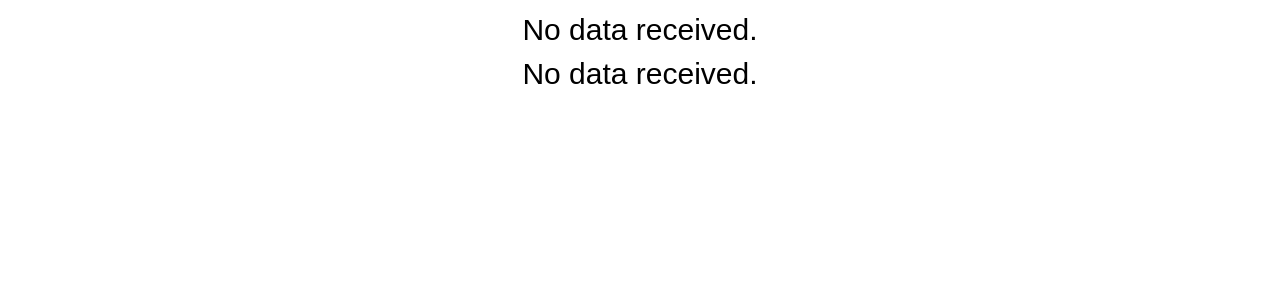
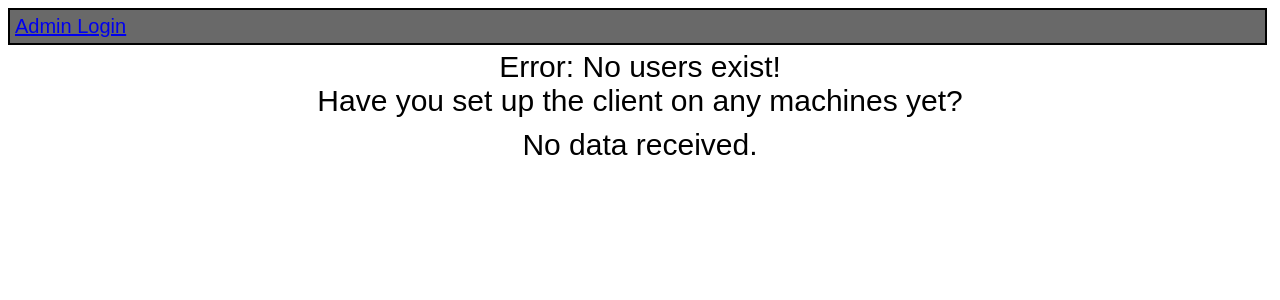
Before and after one commit to segesmac/win-logon-limiter, a PHP site: page / in a window 1280 px wide. Shown: the top 300 px of the page. Run offline with PHP 8.4, Linux system fonts and the light colour scheme; data that the repository does not hold is empty.

Commit message:
Removing echo from api and setting up correct index.php

```diff
--- a/webobjects/html/admin/index.php
+++ b/webobjects/html/admin/index.php
@@ -39,7 +39,7 @@
 ?>
 <script src="includes/jquery.min.js"></script>
 <link rel="stylesheet" href="includes/style.css" />
-<a href="admin/"><div id="adminconsolebutton">Admin Login</div></a>
+
 </head>
 <body>
 <!--Your candidate is: <h1 id=list>-</h1> Make the locals proud.
--- a/webobjects/html/api/v1/admin_users.php
+++ b/webobjects/html/api/v1/admin_users.php
@@ -203,7 +203,7 @@ function delete_user($username = "") {
 }
 $request_method=$_SERVER["REQUEST_METHOD"];
 if (isset($request_method)){
-	echo "REQUEST_METHOD SET: $request_method";
+	#echo "REQUEST_METHOD SET: $request_method";
 	switch($request_method){
 		case 'GET':
 			// retrive users
--- a/webobjects/html/api/v1/users.php
+++ b/webobjects/html/api/v1/users.php
@@ -185,7 +185,7 @@ function update_user( $username = ""
 
 $request_method=$_SERVER["REQUEST_METHOD"];
 if (isset($request_method)){
-	echo "REQUEST_METHOD SET: $request_method";
+	#echo "REQUEST_METHOD SET: $request_method";
 	switch($request_method){
 		case 'GET':
 			// retrive users
--- a/webobjects/html/includes/style.css
+++ b/webobjects/html/includes/style.css
@@ -3,6 +3,18 @@
   text-align: center;
   font-family: Arial, Helvetica, sans-serif;
   font-size: 30px;
+}
+div#adminconsolebutton {
+  margin-left: auto;
+  margin-right: 5px;
+  padding: 5px;
+  border: 2px solid black;
+  font-family: Arial, Helvetica, sans-serif;
+  font-size: 20px;
+  background-color: dimgrey;
+}
+div#adminconsolebutton:active {
+  background-color:darkcyan;
 }
 table, th, td {
   border: 2px solid;
--- a/webobjects/html/index.php
+++ b/webobjects/html/index.php
@@ -39,7 +39,7 @@
 ?>
 <script src="includes/jquery.min.js"></script>
 <link rel="stylesheet" href="includes/style.css" />
-
+<a href="admin/"><div id="adminconsolebutton">Admin Login</div></a>
 </head>
 <body>
 <!--Your candidate is: <h1 id=list>-</h1> Make the locals proud.
```
Also changed, not shown: webobjects/html/admin/includes/style.css (+1 -12 lines).
